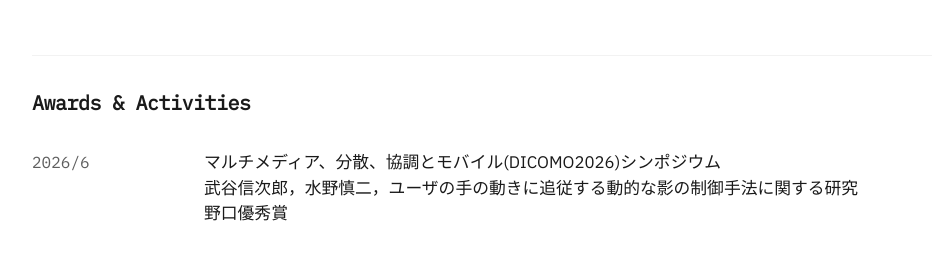
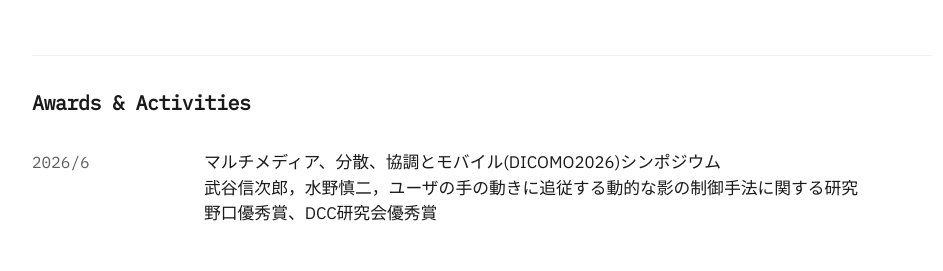
Before and after one commit to chiroru-taketani/Portfolio, a plain HTML site: page about.html in a window 1280 px wide. Shown: the part 1193-1464 px from the top of the page, without its empty margins (158-1101 px from the left). Drawn offline with Linux system fonts and the light colour scheme.

Commit message:
about追加

```diff
--- a/about.html
+++ b/about.html
@@ -90,7 +90,7 @@
                             <ul class="history-list">
                                 <li>
                                     <span class="history-year">2026/6</span>
-                                    <span class="history-desc">マルチメディア、分散、協調とモバイル(DICOMO2026)シンポジウム<br>武谷信次郎，水野慎二，ユーザの手の動きに追従する動的な影の制御手法に関する研究<br>野口優秀賞</span>
+                                    <span class="history-desc">マルチメディア、分散、協調とモバイル(DICOMO2026)シンポジウム<br>武谷信次郎，水野慎二，ユーザの手の動きに追従する動的な影の制御手法に関する研究<br>野口優秀賞、DCC研究会優秀賞</span>
                                 </li>
                                 <br>
                                 <li>
```
